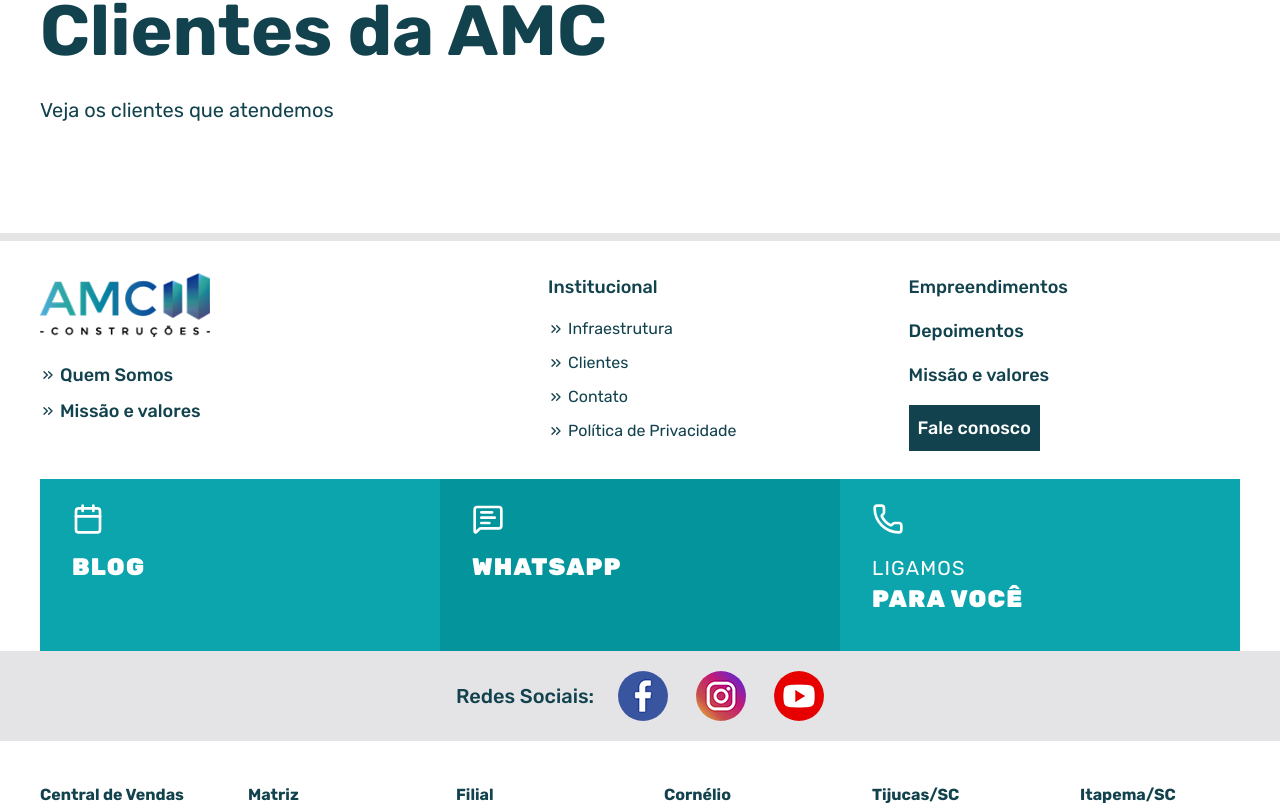
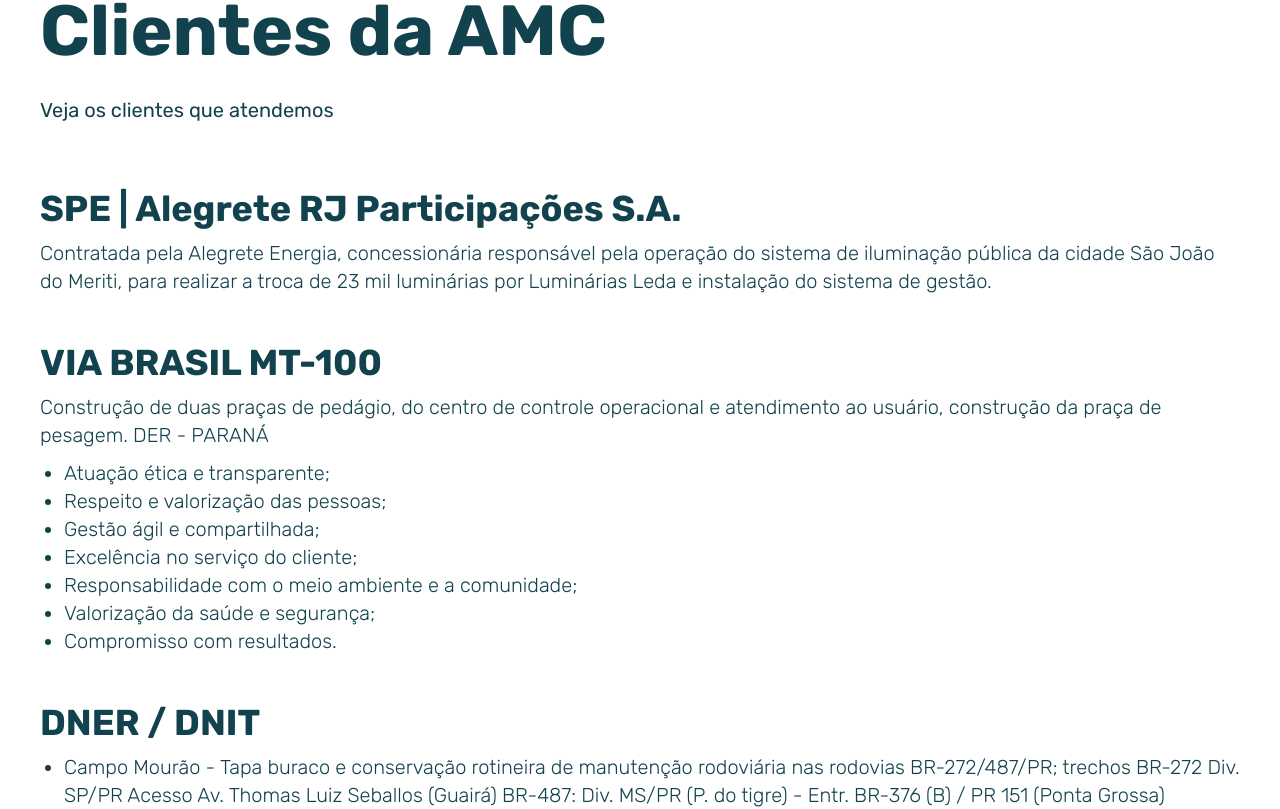
Before and after one commit to renzi-fidele-frontend/construtora-amc, a Next.js app: page /institucional/clientes in a window 1280 px wide. Shown: the part 832-1641 px from the top of the page. Built offline with nearby package versions, Linux system fonts and the light colour scheme.

Commit message:
feat: Implementando a página dos clientes da AMC

```diff
--- a/app/institucional/clientes/page.tsx
+++ b/app/institucional/clientes/page.tsx
@@ -1,6 +1,7 @@
 import Container from "@/components/layout/Container";
 import Breadcrumb from "@/components/shared/Breadcrumb";
 import SectionIntro from "@/components/shared/SectionIntro";
+import { clientes } from "@/data/data";
 import Image from "next/image";
 
 const Clientes = () => {
@@ -20,7 +21,21 @@
             <Container className="py-25">
                <SectionIntro className="items-start! mb-2!" titulo="Clientes da AMC" descricao="Veja os clientes que atendemos" />
                {/* Listagem */}
-               <div className="flex flex-col"></div>
+               <div className="flex flex-col gap-12 mt-16">
+                  {clientes.map((cliente, k) => (
+                     <div key={k} className="flex flex-col gap-2.5 text-xl font-light">
+                        <h6 className="text-4xl font-bold">{cliente.titulo}</h6>
+                        {!!cliente.descricao && <p>{cliente.descricao}</p>}
+                        {!!cliente.destaques && (
+                           <ul className="list-disc ps-6">
+                              {cliente.destaques.map((destaque, k) => (
+                                 <li key={k}>{destaque}</li>
+                              ))}
+                           </ul>
+                        )}
+                     </div>
+                  ))}
+               </div>
             </Container>
          </section>
       </div>
```
